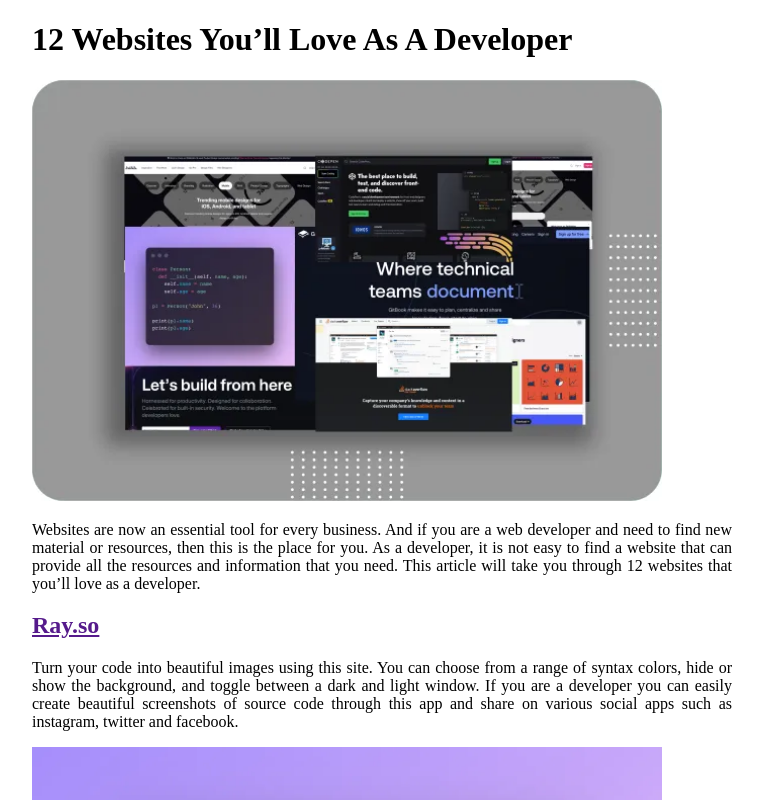
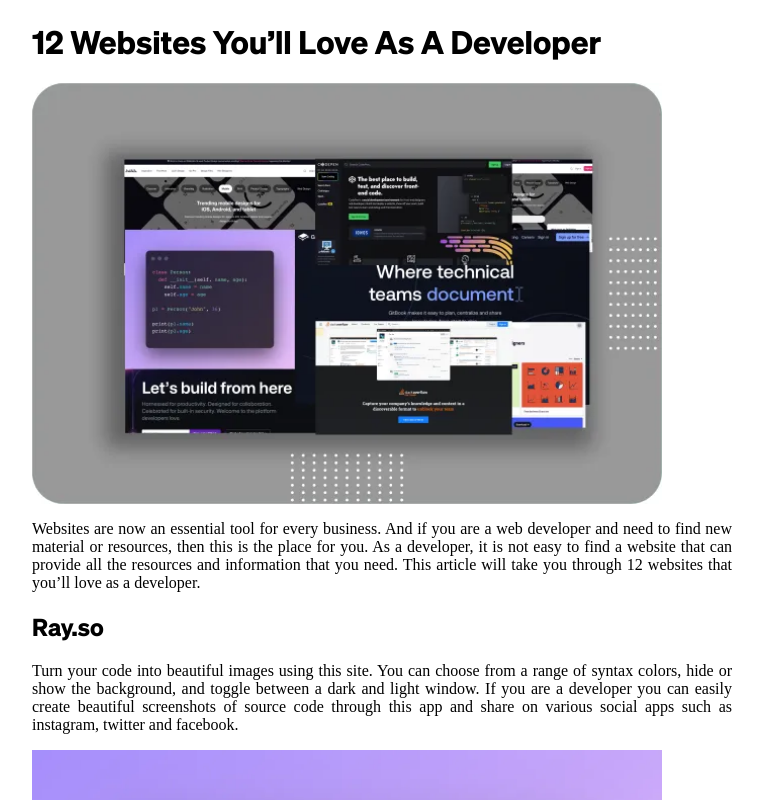
Before and after one commit to onuorachidimma/Codevixens-Medium-Blog-Assessment, a plain HTML site: page index.html in a window 1280 px wide. Shown: the top 800 px of the page, without its empty margins (258-1021 px from the left). Drawn offline with Linux system fonts and the light colour scheme.

Commit message:
Added the font family

```diff
--- a/index.html
+++ b/index.html
@@ -4,6 +4,7 @@
     <meta charset="UTF-8">
     <meta http-equiv="X-UA-Compatible" content="IE=edge">
     <meta name="viewport" content="width=device-width, initial-scale=1.0">
+    <link rel="stylesheet" href="./assets/fonts/sohne-700-normal.woff">
     <link rel="stylesheet" href="styles.css">
     <title>12 Websites You’ll Love As A Developer</title>
 </head>
@@ -17,14 +18,14 @@
             <img src="./assets/images/0_kGal_TgMZnDg3LCf.webp" alt="webpage image">
             <p>Websites are now an essential tool for every business. And if you are a web developer and need to find new material or resources, then this is the place for you. As a developer, it is not easy to find a website that can provide all the resources and information that you need. This article will take you through 12 websites that you’ll love as a developer.</p>
 
-            <h2><a class="ray" href="">Ray.so</a></h2>
+            <h2>Ray.so</h2>
             <p>Turn your code into beautiful images using this site. You can choose from a range of syntax colors, hide or show the background, and toggle between a dark and light window. If you are a developer you can easily create beautiful screenshots of source code through this app and share on various social apps such as instagram, twitter and facebook.</p>
-            <img src="./assets/images/1_EwmSkGQLVwqcOaTZSvgsDA.webp" alt="code image">
+            <img src="./assets/images/1_EwmSkGQLVwqcOaTZSvgsDA.webp" alt="Ray webpage image">
             <a href="">Ray.so</a>
 
             <h2>Roadmap.sh</h2>
-            <p>Roadmap.sh is a community effort to create roadmaps, guides and other educational content to help guide the developers in picking up the path and guide their learnings. It contains community curated roadmaps, study plans, paths and resources for developers newly entered into this space. It started as a set of charts to<a class="an" href="https://github.com/kamranahmedse/developer-roadmap" target="_blank">set of charts to guide the developers</a>who are confused about what should learn next.</p>
-            <img src="./assets/images/1_G8164AH-Ka6RRMFbvc8dpQ.webp" alt="webpage image">
+            <p>Roadmap.sh is a community effort to create roadmaps, guides and other educational content to help guide the developers in picking up the path and guide their learnings. It contains community curated roadmaps, study plans, paths and resources for developers newly entered into this space. It started as a set of charts to <a class="an" href="https://github.com/kamranahmedse/developer-roadmap" target="_blank">set of charts to guide the developers</a> who are confused about what should learn next.</p>
+            <img src="./assets/images/1_G8164AH-Ka6RRMFbvc8dpQ.webp" alt="Roadmap webpage image">
             <a href="https://roadmap.sh/" target="">roadmap.sh</a>
 
             <h2>Codepen.io</h2>
@@ -41,7 +42,7 @@
             <h2>Github</h2>
             <p>GitHub is a website that hosts Git repositories and provides social networking-like features for programmers to share their projects. Github is the complete developer platform to build, scale, and deliver secure software.</p>
             <p>GitHub is where over 94 million developers shape the future of software, together. It Supercharge your development process. Github provides unlimited repositories, best-in-class version control, and the world’s most powerful open source community-so your team can work more efficiently together.</p>
-            <img src="./assets/images/1_Nc2Q8OoaHJuJc6wE4qGm3w.webp" alt="">
+            <img src="./assets/images/1_Nc2Q8OoaHJuJc6wE4qGm3w.webp" alt="Github webpage image">
             <a href="https://github.com/" target="_blank">github.com</a>
 
             <h2>Iconstore.co</h2>
--- a/styles.css
+++ b/styles.css
@@ -1,3 +1,11 @@
+@font-face{
+    font-family: 'sohne';
+    src: url('./assets/fonts/sohne-700-normal.woff') format('woff');
+    font-weight: normal;
+    font-style: normal;
+}
+
+
 *{
     box-sizing: border-box;
 }
@@ -5,7 +13,7 @@
 body{
     justify-content: center;
     align-items: center;
-    font-family:
+
 }
 
 div{
@@ -21,18 +29,24 @@
 
 
 a{
-    display: block;
-    text-align: left;
+    color: black;
+}
+
+h1{
+    font-family: 'sohne';
 }
 
 h2{
     text-align: left;
+    font-family: 'sohne';
 }
 
 p{
     text-align: justify;
+;
 }
 
 img{
     width: 90%;
+    display: block;
 }
```
